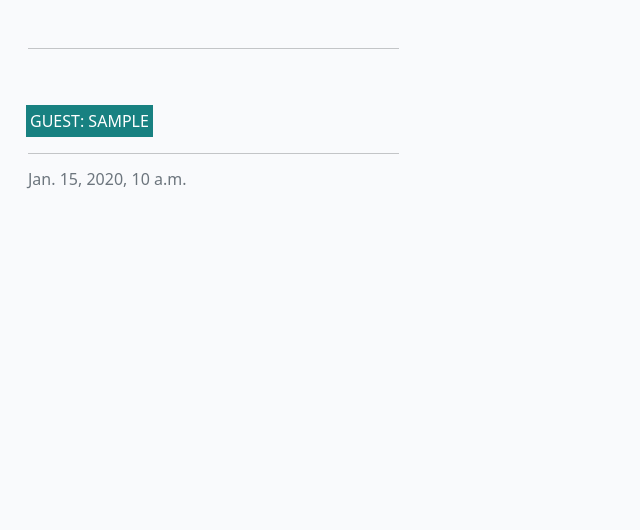
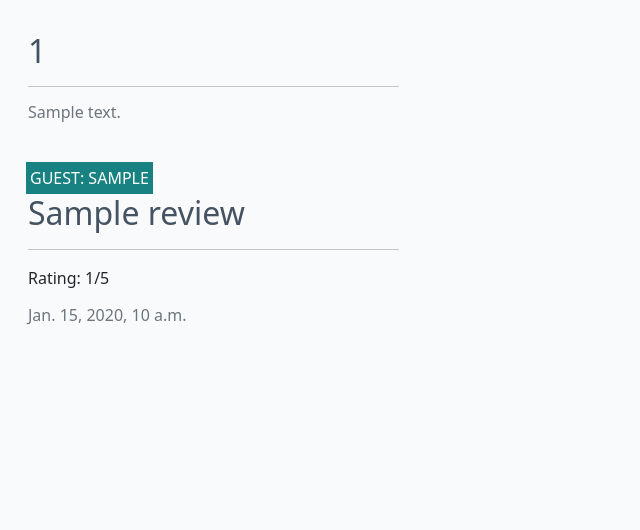
Before and after one commit to Jordalenko/happy_valley_holiays_v2, a Django app: page / in a window 1280 px wide. Shown: the part 60-590 px from the top of the page, without its empty margins (0-640 px from the left). Run offline with Django 4.2, Linux system fonts and the light colour scheme; tables that the repository leaves empty hold one stand-in row (values such as "Sample post").

Commit message:
add fields to cottage and reviews models to allow slugify to render pages.

```diff
--- a/cottages/models.py
+++ b/cottages/models.py
@@ -13,6 +13,7 @@ class Cottage(models.Model):
         max_length=20,
         default="Pen Y Graig"
     )
+    description = models.CharField(max_length=200, blank=True, null=True, default="Untitled Cottage")
     bedrooms = models.IntegerField()
     bathrooms = models.IntegerField()
     max_guests = models.IntegerField()
@@ -28,6 +29,7 @@ class Review(models.Model):
     cottage = models.ForeignKey(Cottage, on_delete=models.CASCADE)
     title = models.CharField(max_length=120, default="Untitled Review")
     comment = models.TextField(blank=True, null=True)
+    rating = models.IntegerField(default=5, choices=[(i, str(i)) for i in range(1, 6)])
     created_at = models.DateTimeField(auto_now_add=True)
     updated_at = models.DateTimeField(auto_now=True)
     status = models.IntegerField(choices=STATUS, default=0)
--- a/cottages/templates/cottages/index.html
+++ b/cottages/templates/cottages/index.html
@@ -19,11 +19,11 @@
                                 </div>
                             </div>
                             <a href="#" class="post-link">
-                                <!-- <h2 class="card-title">{{ post.title }}</h2> -->
+                                <h2 class="card-title">{{ cottage.cottage_id }}</h2>
                             </a>
 
                             <hr />
-                            <!-- <p class="card-text text-muted h6">{{ post.created_on}} -->
+                            <p class="card-text text-muted h6">{{ cottage.description|truncatewords:200 }}
                             </p>
                         </div>
                     </div>
@@ -52,10 +52,11 @@
                                 </div>
                             </div>
                             <a href="{% url 'review_detail' review.slug %}" class="post-link">
-                                <!-- <h2 class="card-title">{{ post.title }}</h2> -->
+                                <h2 class="card-title">{{ review.title }}</h2>
                             </a>
 
                             <hr />
+                            <p class="card-text">Rating: {{ review.rating }}/5</p>
                             <p class="card-text text-muted h6">{{ review.created_at}}
                             </p>
                         </div>
```
Also changed, not shown: cottages/migrations/0005_cottage_description_review_rating.py (added).
